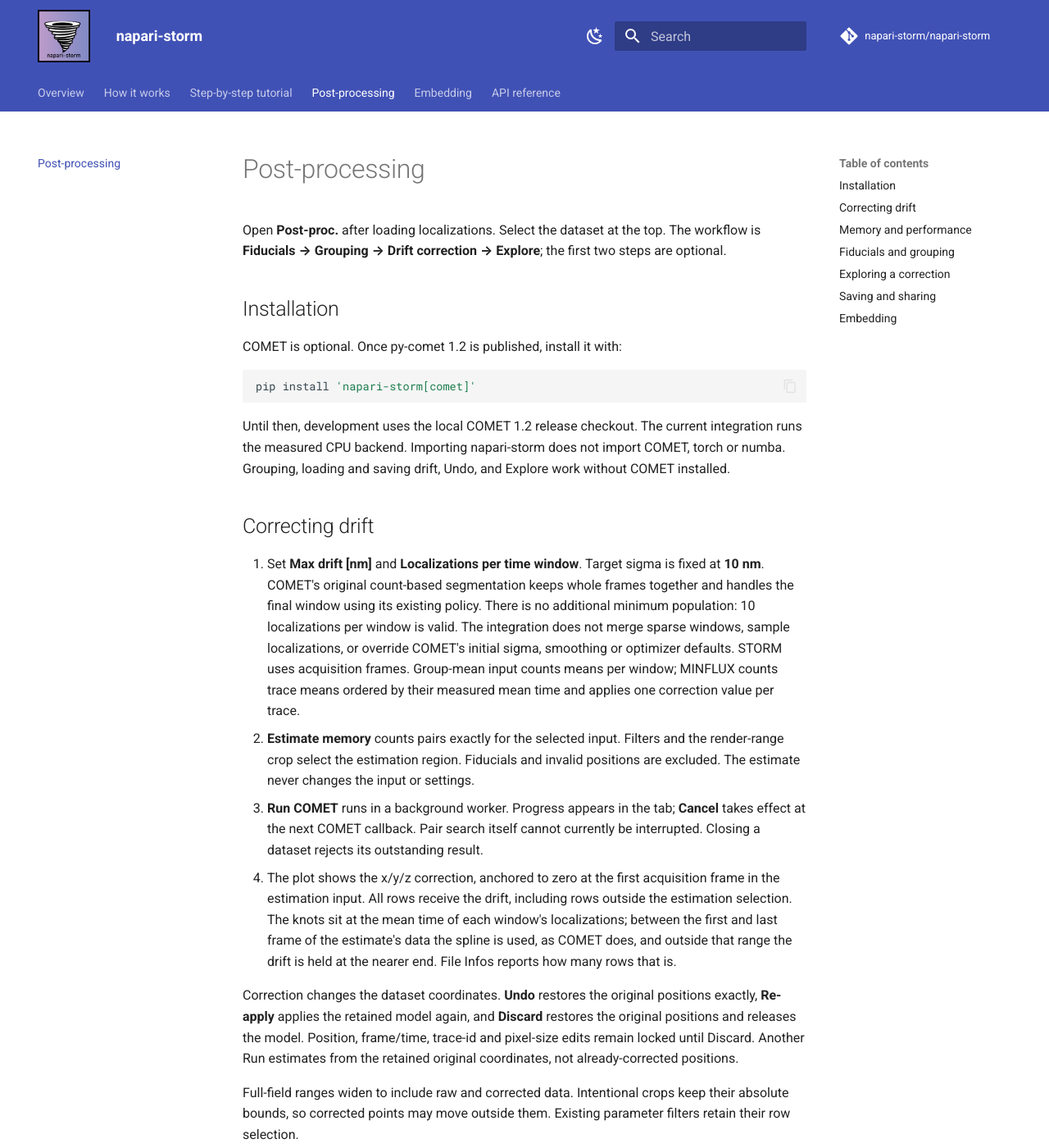
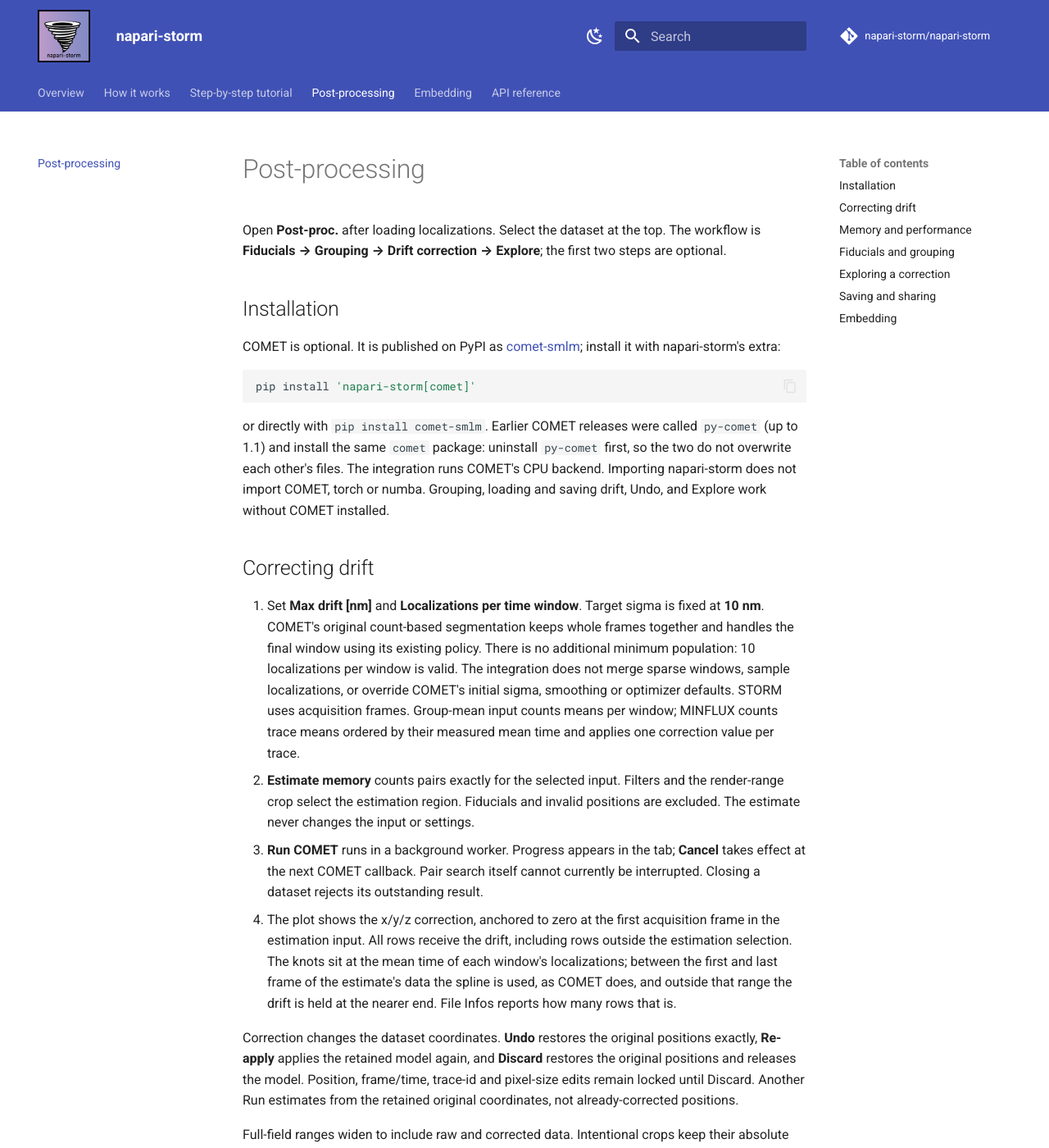
Before and after one commit to napari-storm/napari-storm, an MkDocs documentation site: the page built from docs/post-processing.md, in a window 1280 px wide and 1400 px high. Shown: the whole window at 82% size. Built offline with MkDocs 1.6.1 and Material for MkDocs 9.7.7, drawn with Linux system fonts in a browser that asks for light colours; comment, search, counter and statistics services are not loaded; some of the changed text lies outside the part shown.

Commit message:
Depend on COMET as published: comet-smlm
COMET 1.2.0 is on PyPI as comet-smlm (it installs the same comet and
comet_fiducials packages; py-comet stopped at 1.1). The [comet] extra
now requires comet-smlm>=1.2,<2, and dev includes it so CI runs the
post-processing tests against the real package. An older py-comet
install now gets a message that says to uninstall it first, since the
two own the same files.

Co-Authored-By: Claude Opus 5.5 <noreply@anthropic.com>

````diff
--- a/docs/post-processing.md
+++ b/docs/post-processing.md
@@ -6,14 +6,18 @@ two steps are optional.
 
 ## Installation
 
-COMET is optional. Once py-comet 1.2 is published, install it with:
+COMET is optional. It is published on PyPI as
+[comet-smlm](https://pypi.org/project/comet-smlm/); install it with napari-storm's
+extra:
 
 ```shell
 pip install 'napari-storm[comet]'
 ```
 
-Until then, development uses the local COMET 1.2 release checkout. The current
-integration runs the measured CPU backend. Importing napari-storm does not import
+or directly with `pip install comet-smlm`. Earlier COMET releases were called
+`py-comet` (up to 1.1) and install the same `comet` package: uninstall
+`py-comet` first, so the two do not overwrite each other's files. The
+integration runs COMET's CPU backend. Importing napari-storm does not import
 COMET, torch or numba. Grouping, loading and saving drift, Undo, and Explore
 work without COMET installed.
 
--- a/setup.cfg
+++ b/setup.cfg
@@ -72,7 +72,9 @@ napari_storm.napari_particles =
 
 [options.extras_require]
 comet =
-    py-comet>=1.2,<2
+    # COMET's distribution name on PyPI; it installs the `comet` and
+    # `comet_fiducials` packages.  (The earlier name, py-comet, stopped at 1.1.)
+    comet-smlm>=1.2,<2
 # The core deliberately does not pin a Qt binding.  Install one of these, or
 # bring your own via napari's own extras.
 pyqt6 =
@@ -92,6 +94,8 @@ dev =
     tox
     twine
     build
+    # so that CI runs the post-processing tests against the real COMET
+    comet-smlm>=1.2,<2
 
 [options.entry_points]
 # `napari-storm` in any terminal where the environment is active: napari with
````
Also changed, not shown: other parts of docs/post-processing.md (+1 -1 lines), 2 other files.
